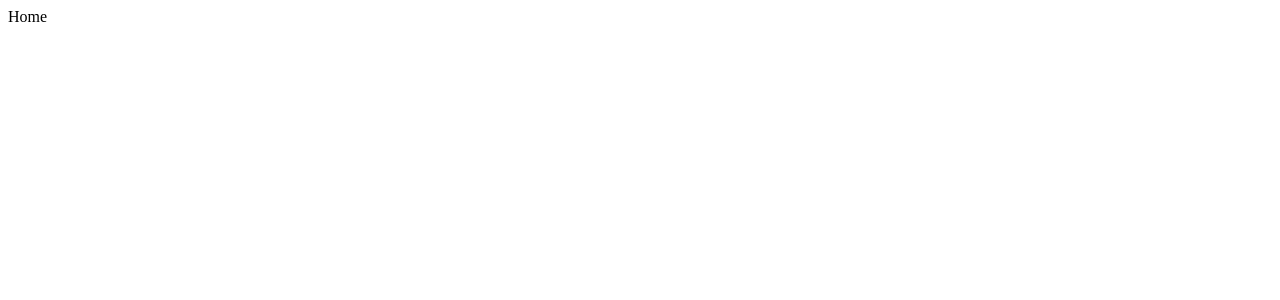
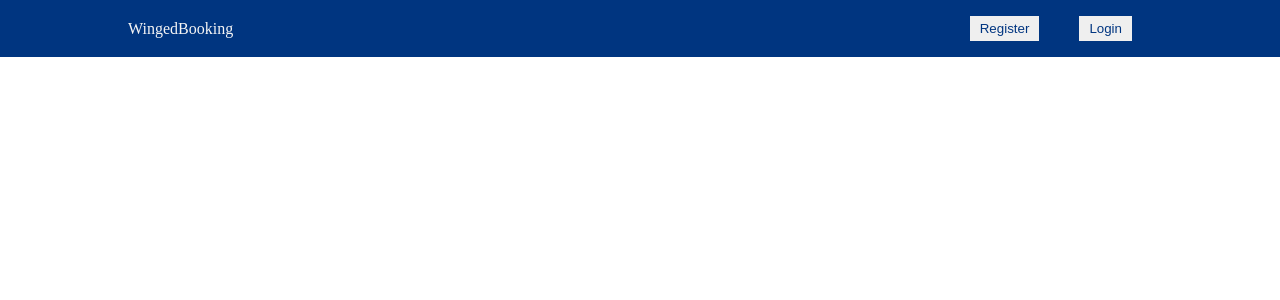
Before and after one commit to witehound/booking-app-client, a React (Vite) app: page / in a window 1280 px wide. Shown: the top 300 px of the page. Built offline with nearby package versions, Linux system fonts and the light colour scheme.

Commit message:
completed jsx layout andd sctylin for navbar

```diff
--- /dev/null
+++ b/src/Components/Navbar/Navbar.css
@@ -0,0 +1,29 @@
+.navbar {
+  height: fit-content;
+  background-color: #003580;
+  display: flex;
+  justify-content: center;
+  padding: 1rem 0;
+}
+
+.navcontainer {
+  width: 100%;
+  max-width: 1024px;
+  display: flex;
+  color: whitesmoke;
+  align-items: center;
+  justify-content: space-between;
+}
+
+.logo {
+  font-weight: 500;
+}
+
+.navbutton {
+  margin: 0 20px;
+  border: none;
+  outline: none;
+  padding: 5px 10px;
+  cursor: pointer;
+  color: #003580;
+}
--- /dev/null
+++ b/src/Components/Navbar/Navbar.jsx
@@ -0,0 +1,18 @@
+import React from "react";
+import "./Navbar.css";
+
+const Navbar = () => {
+  return (
+    <div className="navbar">
+      <div className="navcontainer">
+        <span className="logo">WingedBooking</span>
+        <div className="navitems">
+          <button className="navbutton">Register</button>
+          <button className="navbutton">Login</button>
+        </div>
+      </div>
+    </div>
+  );
+};
+
+export default Navbar;
--- /dev/null
+++ b/src/Components/index.js
@@ -0,0 +1,3 @@
+import Navbar from "./Navbar/Navbar";
+
+export { Navbar };
--- a/src/Pages/Home/Home.jsx
+++ b/src/Pages/Home/Home.jsx
@@ -1,7 +1,13 @@
 import React from "react";
+import "./Home.css";
+import { Navbar } from "../../Components";
 
 const Home = () => {
-  return <div>Home</div>;
+  return (
+    <>
+      <Navbar />
+    </>
+  );
 };
 
 export default Home;
--- a/src/index.css
+++ b/src/index.css
@@ -0,0 +1,5 @@
+* {
+  margin: 0;
+  padding: 0;
+  box-sizing: border-box;
+}
```
Also changed, not shown: src/Pages/Home/Home.css (added).
